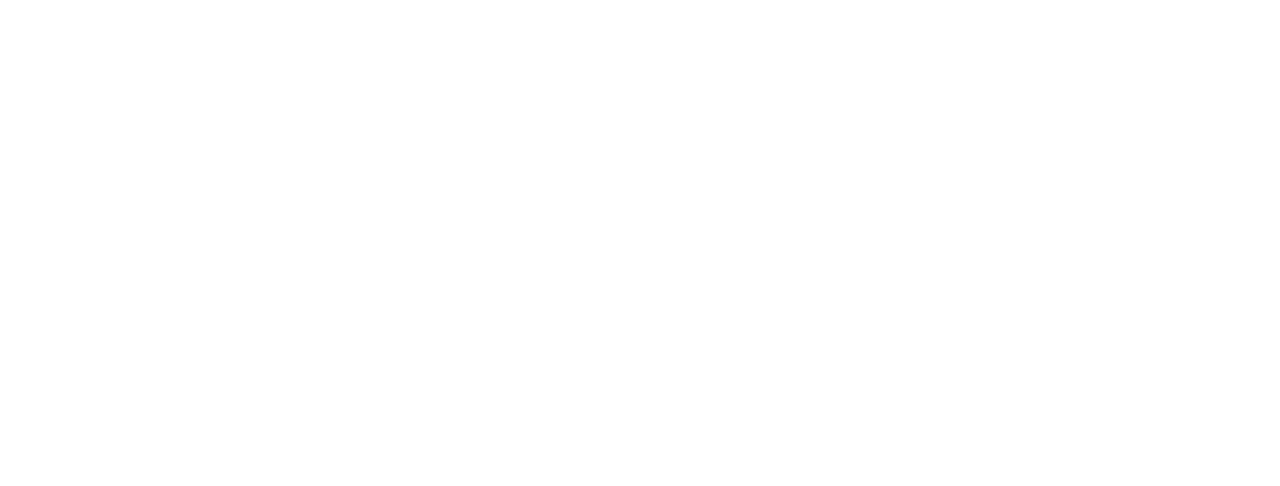
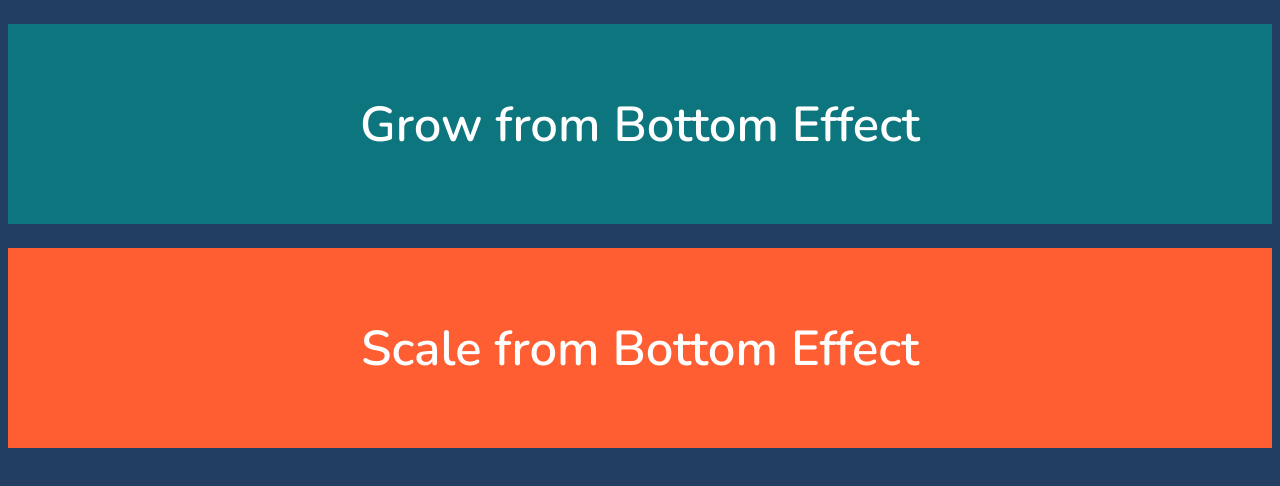
Before and after one commit to sudaoswahid-collab/animation-2, a plain HTML site: page index.html in a window 1280 px wide. Drawn offline with nearby package versions, Linux system fonts and the light colour scheme.

Commit message:
adding  style css

```diff
--- a/index.html
+++ b/index.html
@@ -1,12 +1,84 @@
 <!DOCTYPE html>
-<html lang="en">
+<html>
 <head>
-    <meta charset="UTF-8">
-    <meta name="viewport" content="width=device-width, initial-scale=1.0">
-    <title>Document</title>
-    <link rel="stylesheet" href="style.css">
+  <meta charset="utf-8">
+  <title> Underline Growing and Scaling Bottom Effect </title>
+  <link href="https://fonts.googleapis.com/css2?family=Nunito:wght@600" rel="stylesheet">
+  <link href="styles.css" rel="stylesheet" />
 </head>
 <body>
+  <style>
+     body{
+      background-color: #223e61;
+  font-family: Nunito, sans-serif;
+  color: #fff;
+     }
+     h2{
+      display: flex;
+      align-items: center;
+      width:100%
+      ;
+      height: 200px;
+      justify-content: center;
+       margin: 24px auto;
+     }
+     h2.first {
+  background-color: #0D757D;
+}
+.link{
+   display: inline-block;
+   position: relative;
+   color: #fff;
+   font-size: 49px;
+   text-decoration: none;
+}
+ .first .link::after{
+    content: '';
+    width: 100%;
+    height: 0;
+    background-color: #fff;
+    position: absolute;
+    opacity: 0;
+     left: 0;
+     bottom: 0;
+     right: 0;
+      transition: height 0.15s ease-in-out ,  opacity ease-in-out;
+ }
+ .first .link:hover::after{
+   opacity: 1;
+   height: 5px;
+ }
+ .second .link::after{
+  content: '';
+  width: 100%;
+    height: 0;
+    background-color: #fff;
+    position: absolute;
+     left: 0;
+     bottom: 0;
+     right: 0;
+     transform: scaleY(0);
+     transition: transform 0.15s ease-in;
 
+ }
+ .second .link:hover::after{
+   height: 5px  ;
+transform: scaleY(1.5);
+border-radius: 5px;
+ }
+h2.second {
+  background-color: #ff5e33;
+}
+  </style>
+
+  <h2 class="first">
+    <a href="#" class="link">Grow from Bottom Effect</a>
+  </h2>
+
+  <h2 class="second">
+    <a href="#" class="link">Scale from Bottom Effect</a>
+  </h2>
+
+  <script src="script.js"></script>
 </body>
 </html>
```
